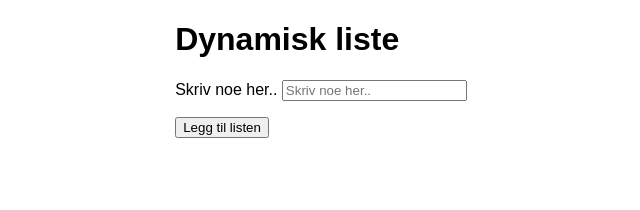
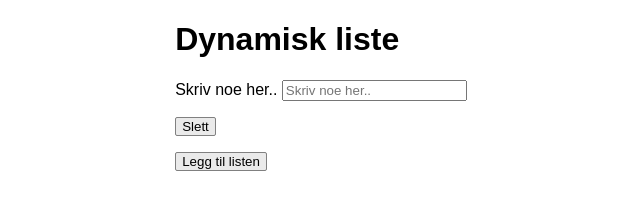
Before and after one commit to lise-charlotte/prosjekt-4, a website: page index.html in a window 1280 px wide. Both pictures are taken after a click on the button "Legg til listen". Shown: the whole page, without its empty margins (319-959 px from the left). Drawn offline with Linux system fonts and the light colour scheme.

Commit message:
filled out, mostly complete

```diff
--- a/index.html
+++ b/index.html
@@ -18,7 +18,7 @@
 
         <ul id="list"></ul>
 
-        <button id="addButton">Legg til listen</button>
+        <button id="addButton" class="addButton">Legg til listen</button>
       </div>
     </main>
   </body>
--- a/script.js
+++ b/script.js
@@ -1,31 +1,31 @@
 // Reference to HTML elements
-const  = document.querySelector("#");
-const  = document.querySelector("#");
-const  = document.querySelector("#");
+const inputField = document.querySelector("#inputField");
+const list = document.querySelector("#list");
+const addButton = document.querySelector("#addButton");
 
 // Function to add a new item to the list
 function addItem() {
-  const  = .value;
+  const item = inputField.value;
 
     // Create a new list item and give content
-    const  = document.createElement("");
-    .textContent = ;
+    const li = document.createElement("li");
+    li.textContent = item;
 
     // Create a remove button for the new list item
-    const  = document.createElement("");
-    .textContent = "Slett";
-    .classList.add("");
+    const removeButton = document.createElement("Button");
+    removeButton.textContent = "Slett";
+    removeButton.classList.add("remove-btn");
 
     // Add an event listener to the remove button
-    .addEventListener("click", function () {
+    removeButton.addEventListener("click", function () {
       removeItem(li)
     });
 
     // Append the remove button to the list item
-    li.appendChild();
+    li.appendChild(removeButton);
 
     // Append the list item to the list
-    list.appendChild();
+    list.appendChild(li);
 }
 
 // Function to remove an item from the list
--- a/styles.css
+++ b/styles.css
@@ -1,3 +1,8 @@
+:root {
+  --background-color: rgb(234, 234, 234);
+  --secondary-color: rgb(207, 207, 207);
+}
+
 body {
   margin: 0;
   font-family: Arial, Helvetica, sans-serif;
@@ -9,14 +14,31 @@ body {
 ul {
   list-style-type: none;
   padding: 0;
+  gap: 15px;
 }
 
 li {
   margin: 5px 0;
 }
 
-.removeButton {
-  margin-left: 10px;
-  color: red;
+.remove-btn {
+  background-color: var(--background-color);
+  border: 1px solid grey;
+  border-radius: 2px;
   cursor: pointer;
 }
+
+.remove-btn:hover {
+  background-color: var(--secondary-color);
+}
+
+.addButton {
+  background-color: var(--background-color);
+  border: 1px solid grey;
+  border-radius: 2px;
+  cursor: pointer;
+}
+
+.addButton:hover {
+  background-color: var(--secondary-color);
+}
```
Also changed, not shown: 1 other file.
